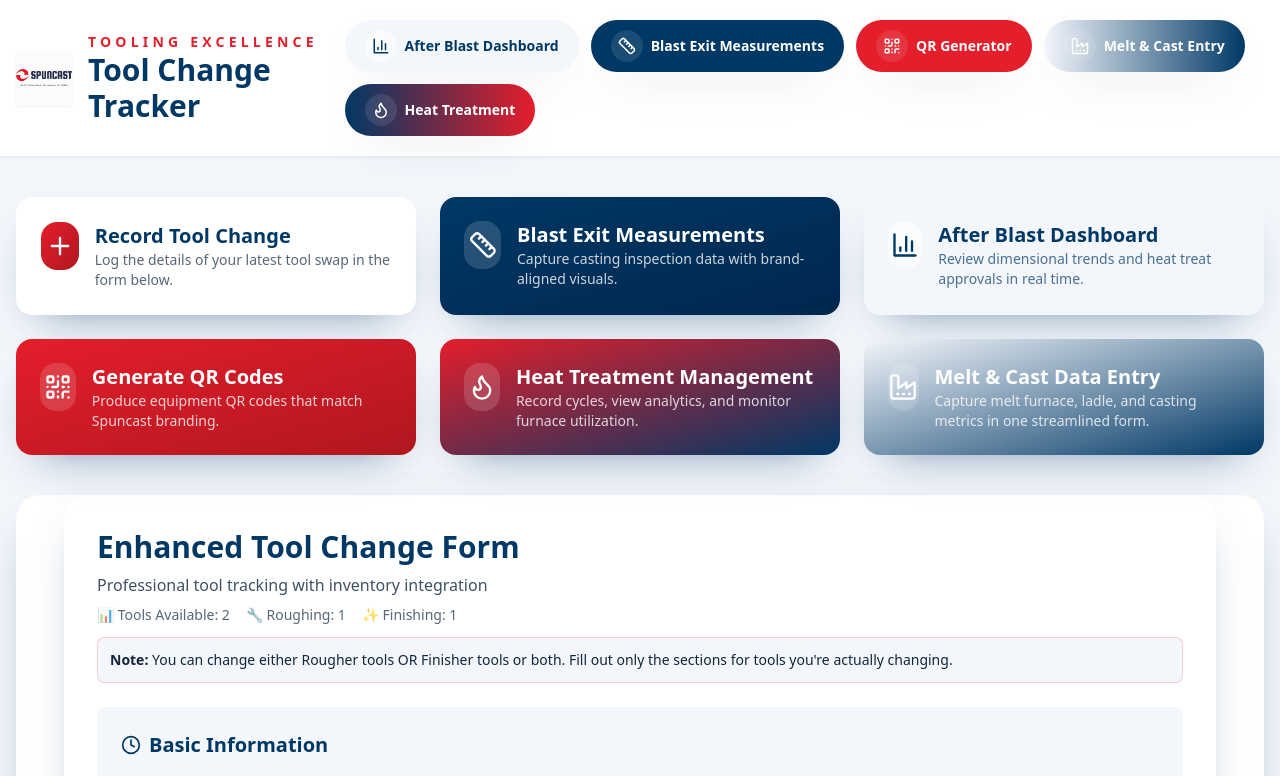
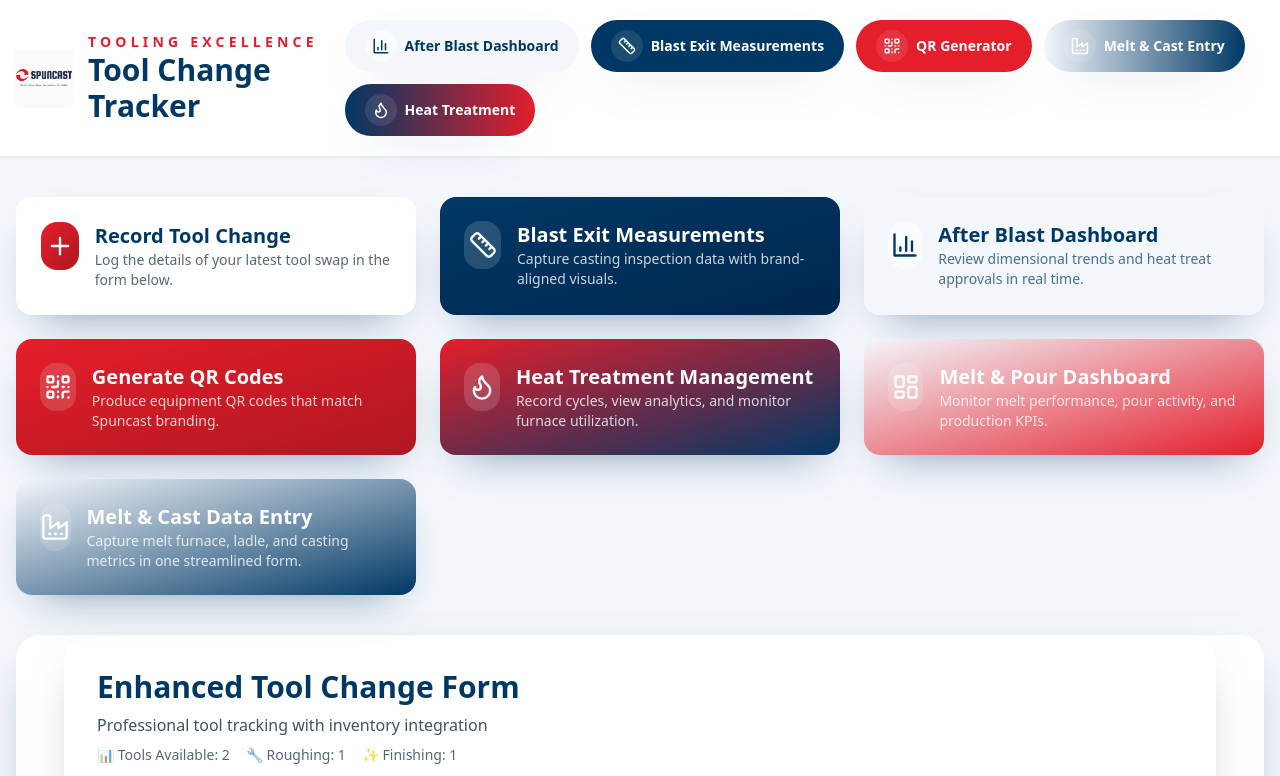
Before and after one commit to schoenwetteradam/tool-tracker, a Next.js app: page / in a window 1280 px wide. Shown: the top 776 px of the page. Built offline with nearby package versions, Linux system fonts and the light colour scheme; no server answers; the database is empty.

Commit message:
Add Melt & Pour dashboard nav card

```diff
--- a/pages/index.js
+++ b/pages/index.js
@@ -1,6 +1,6 @@
 import ToolChangeForm from '../components/ToolChangeForm'
 import Link from 'next/link'
-import { BarChart3, Plus, QrCode, Ruler, Flame, Factory } from 'lucide-react'
+import { BarChart3, Plus, QrCode, Ruler, Flame, Factory, LayoutDashboard } from 'lucide-react'
 
 export default function Home() {
   return (
@@ -132,6 +132,18 @@
             </div>
           </Link>
 
+          <Link href="/pour-report-dashboard" className="group rounded-2xl bg-gradient-to-br from-spuncast-sky to-spuncast-red p-6 text-white shadow-brand transition-transform hover:-translate-y-1">
+            <div className="flex items-start gap-4">
+              <div className="flex h-12 w-12 items-center justify-center rounded-2xl bg-white/15 text-white">
+                <LayoutDashboard size={28} />
+              </div>
+              <div>
+                <h3 className="text-xl font-semibold">Melt &amp; Pour Dashboard</h3>
+                <p className="text-sm text-white/80">Monitor melt performance, pour activity, and production KPIs.</p>
+              </div>
+            </div>
+          </Link>
+
           <Link href="/pour-report" className="group rounded-2xl bg-gradient-to-br from-spuncast-sky to-spuncast-navy p-6 text-white shadow-brand transition-transform hover:-translate-y-1">
             <div className="flex items-start gap-4">
               <div className="flex h-12 w-12 items-center justify-center rounded-2xl bg-white/15 text-white">
```
